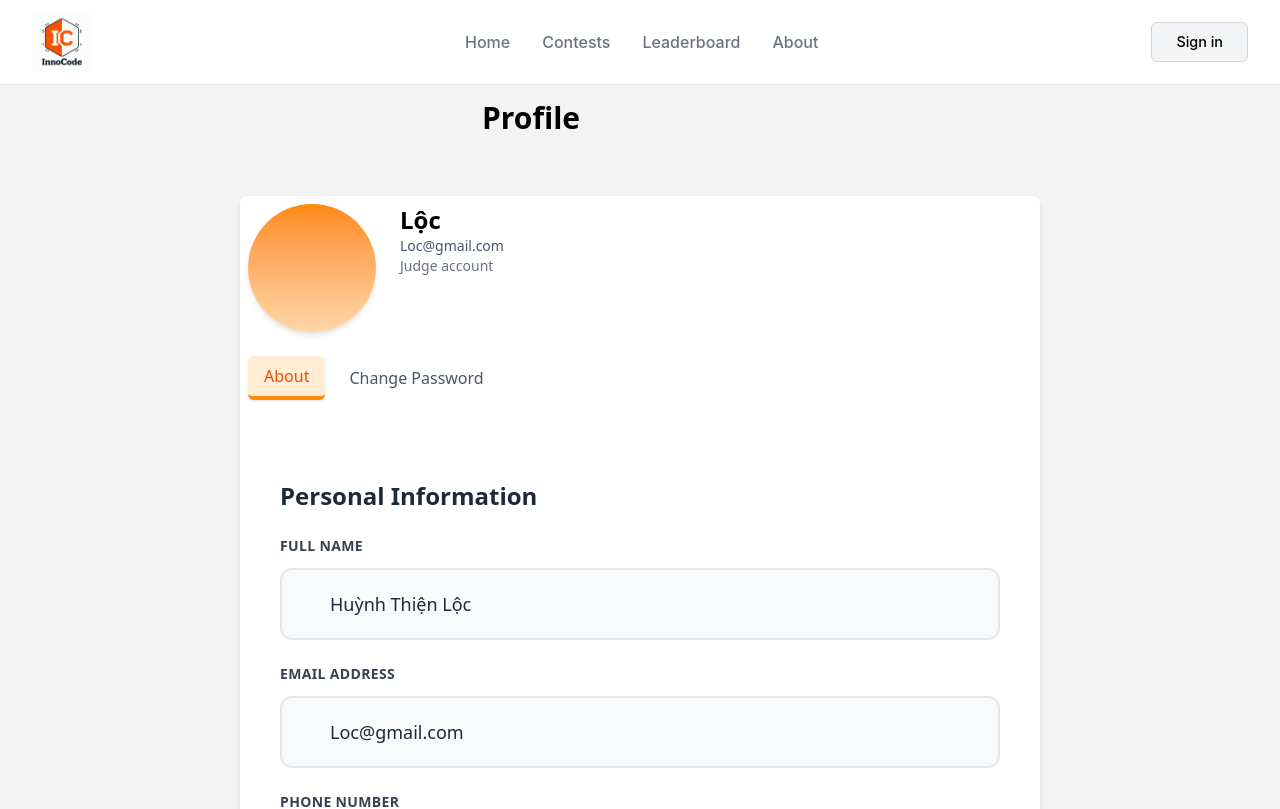
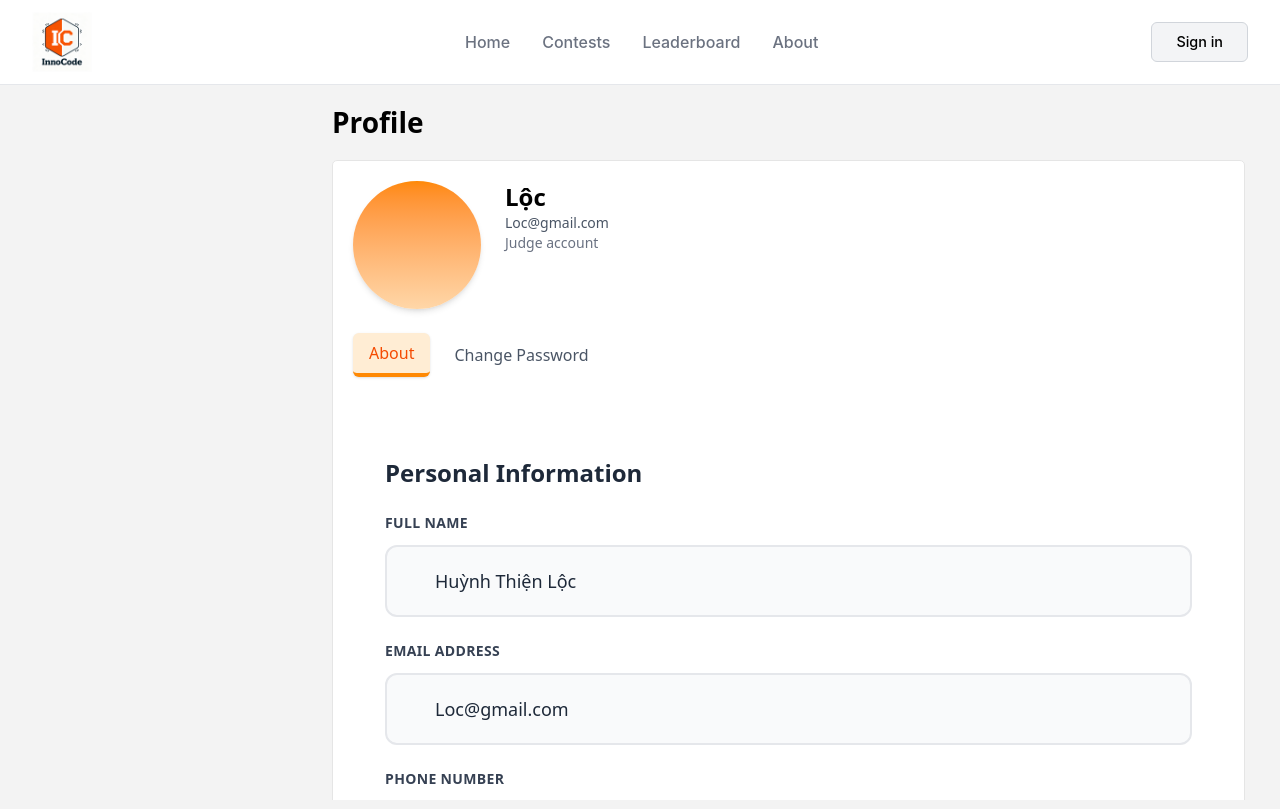
Before and after one commit to hthaitai/innocode-fe, a React (Vite) app in the folder innocode/: page /profile in a window 1280 px wide. Shown: the top 809 px of the page. Built offline with nearby package versions, Linux system fonts and the light colour scheme; some icons are missing.

Commit message:
Update layout UI

```diff
--- a/innocode/src/components/PageContainer.jsx
+++ b/innocode/src/components/PageContainer.jsx
@@ -1,40 +1,35 @@
-import React from 'react';
-import { BreadcrumbTitle } from './breadcrumb';
+import React from "react"
+import { BreadcrumbTitle } from "./breadcrumb"
 
 export default function PageContainer({
   breadcrumb,
   breadcrumbPaths, // Thêm prop mới cho paths
   children,
-  className = '',
+  className = "",
   actions = null,
   bg = true,
 }) {
   return (
-    <div className={`p-2 ${className}`}>
-      <div className="container mx-auto px-4 py-2">
+    <div className={`${className}`}>
+      <div className="">
         {breadcrumb && (
-          <div className="breadcrumb-fixed">
+          <div className="bg-[#f3f3f3] sticky top-0 z-10 flex items-center justify-between py-5">
             {breadcrumb ? (
-              <BreadcrumbTitle
-                items={breadcrumb}
-                paths={breadcrumbPaths}
-              />
+              <BreadcrumbTitle items={breadcrumb} paths={breadcrumbPaths} />
             ) : (
-              <h1 className="text-3xl font-bold text-gray-800">
-                {title}
-              </h1>
+              <h1>{title}</h1>
             )}
             {actions && <div className="ml-4">{actions}</div>}
           </div>
         )}
         <div
-          className={`min-h-[650px] rounded-lg p-2 ${
-            bg ? 'bg-white shadow-md' : ''
-          } ${breadcrumb ? 'mt-20' : ''}`}
+          className={`min-h-[68px] rounded-[5px] p-5 ${
+            bg ? "bg-white border border-[#E5E5E5]" : ""
+          } ${breadcrumb ? "" : ""}`}
         >
           {children}
         </div>
       </div>
     </div>
-  );
+  )
 }
--- a/innocode/src/components/breadcrumb/BreadcrumbTitle.jsx
+++ b/innocode/src/components/breadcrumb/BreadcrumbTitle.jsx
@@ -34,7 +34,7 @@ const BreadcrumbTitle = ({ items = [], paths = [] }) => {
   };
 
   return (
-    <div className="flex items-center gap-2 text-3xl font-bold">
+    <div className="flex items-center gap-2 text-[28px] leading-[36px] font-semibold">
       {items.map((item, index) => (
         <React.Fragment key={index}>
           {index > 0 && (
--- a/innocode/src/components/layout/MainLayout.jsx
+++ b/innocode/src/components/layout/MainLayout.jsx
@@ -1,31 +1,29 @@
-import { Outlet, useLocation } from 'react-router-dom';
-import Navbar from '../navbar/Navbar';
-import Sidebar from '../sidebar/Sidebar';
-import './layout.css';
+import { Outlet, useLocation } from "react-router-dom"
+import Navbar from "../navbar/Navbar"
+import Sidebar from "../sidebar/Sidebar"
+import "./layout.css"
 export default function MainLayout() {
-  const location = useLocation();
-  const isLoggedIn = !!localStorage.getItem('token'); // hoặc state context nếu có
+  const location = useLocation()
+  const isLoggedIn = !!localStorage.getItem("token") // hoặc state context nếu có
 
   // Ẩn sidebar nếu chưa đăng nhập, hoặc đang ở trang home
-  const hideSidebar = !isLoggedIn ;
+  const hideSidebar = !isLoggedIn
 
   return (
     <div>
-      <div >
       <Navbar />
-        <div className="main-content ">
-          <div className="flex w-full">
+      <div className="main-content">
         {!hideSidebar && (
-              <div className="w-64">
+          <div className="page-sidebar">
             <Sidebar />
           </div>
         )}
-            <div className="page-content flex-1">
+        <div className="page-content">
+          <div className="content-wrapper">
             <Outlet />
           </div>
         </div>
       </div>
     </div>
-    </div>
-  );
+  )
 }
--- a/innocode/src/components/layout/layout.css
+++ b/innocode/src/components/layout/layout.css
@@ -1,18 +1,30 @@
-.layout {
+.main-content {
   display: flex;
-  height: 100vh;
+  margin-top: 84px; /* height of Navbar */
+  margin-left: 312px; /* push content to the right of fixed sidebar */
+  height: calc(100vh - 84px);
+  overflow: hidden;
 }
 
-.main-content {
-  display: flex;
-  flex: 1;
-  margin-top: 84px; /* trừ chiều cao Navbar */
+.page-sidebar {
+  position: fixed; /* Stay in place */
+  top: 84px; /* below Navbar (adjust to match Navbar height) */
+  left: 0;
+  width: 312px;
+  height: calc(100vh - 84px); /* full screen minus navbar */
+  padding: calc(var(--spacing) * 4); /* scroll within itself if needed */
+  box-sizing: border-box;
 }
 
 .page-content {
   flex: 1;
-  width: 1200px;
-  margin-inline: 200px;
-  padding: calc(var(--spacing) * 4) /* 1rem = 16px */;
+  padding-left: calc(var(--spacing) * 5); /* 1rem = 16px */
+  padding-right: calc(var(--spacing) * 5);
+  padding-bottom: calc(var(--spacing) * 5);
   overflow-y: auto;
+  scrollbar-gutter: stable;
 }
+.content-wrapper {
+  max-width: 1024px;
+  margin: 0 auto;
+}
--- a/innocode/src/components/sidebar/Sidebar.css
+++ b/innocode/src/components/sidebar/Sidebar.css
@@ -1,15 +1,5 @@
 /* Sidebar Styles */
 .sidebar {
-  width: 280px;
-  height: calc(
-    100vh - 84px
-  ); /* trừ chiều cao navbar (giả sử navbar cao 84px) */
-  display: flex;
-  flex-direction: column;
-  position: fixed;
-  left: 0;
-  top: 84px; /* bắt đầu dưới Navbar */
-  z-index: 900; /* nhỏ hơn navbar */
   font-family: -apple-system, BlinkMacSystemFont, 'Segoe UI', 'Roboto',
     sans-serif;
 }
--- a/innocode/src/index.css
+++ b/innocode/src/index.css
@@ -345,7 +345,7 @@ body{
   left: 450px; /* bên phải sidebar */
   right: 0;
   z-index: 40;
-  background-color: #F3F3F3;
+  background-color: green;
   padding: 1rem 2rem;
   display: flex;
   align-items: center;
```
Lines whose indentation alone changed are shown as unchanged.
